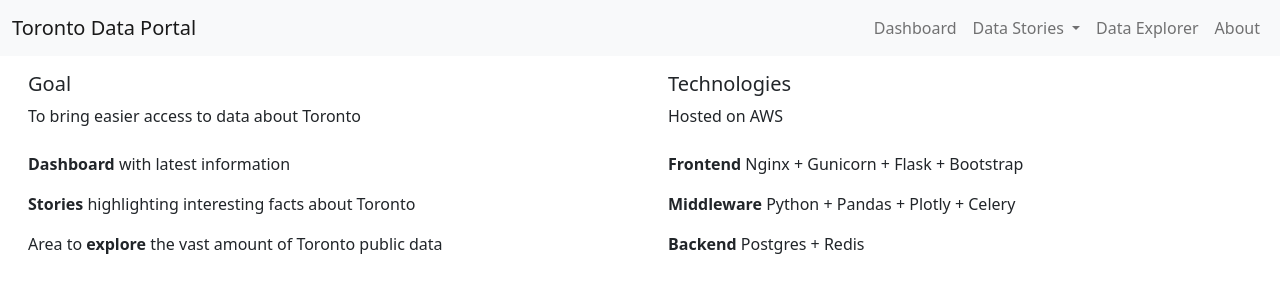
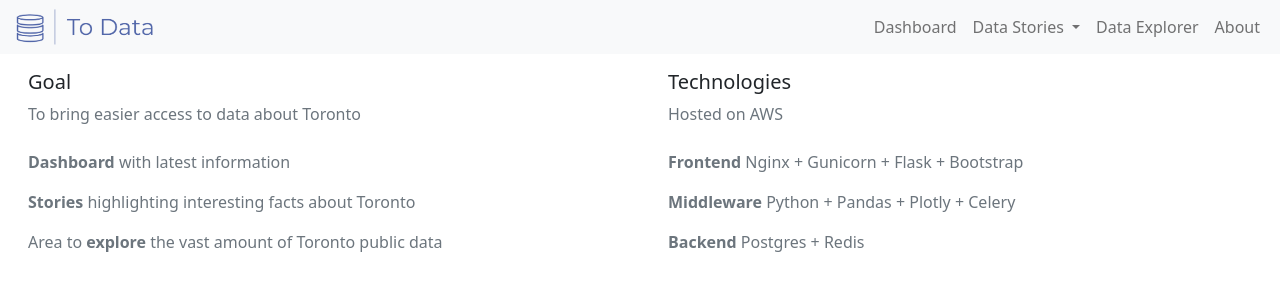
Before and after one commit to jackjyliu/project, a Flask app: page /about in a window 1280 px wide. Shown: the top 300 px of the page. Run offline with Flask 2, Linux system fonts and the light colour scheme; parts of the project's set-up code (start-up, migrations or seed data) failed here and were passed over.

Commit message:
added logo

```diff
--- a/todata/templates/about.html
+++ b/todata/templates/about.html
@@ -10,9 +10,9 @@
             <div class="card border-0">
                 <div class="card-body">
                     <h5 class="card-title">Goal</h5>
-                    <p class="card-text">To bring easier access to data about Toronto</p>
+                    <p class="card-text text-muted">To bring easier access to data about Toronto</p>
                 </div>
-                <ul class="list-group list-group-flush">
+                <ul class="list-group list-group-flush text-muted">
                     <li class="list-group-item border-0"><strong>Dashboard</strong> with latest information</li>
                     <li class="list-group-item border-0"><strong>Stories</strong> highlighting interesting facts about Toronto</li>
                     <li class="list-group-item border-0">Area to <strong>explore</strong> the vast amount of Toronto public data</li>
@@ -24,9 +24,9 @@
             <div class="card border-0">
                 <div class="card-body">
                     <h5 class="card-title">Technologies</h5>
-                    <p class="card-text">Hosted on AWS</p>
+                    <p class="card-text text-muted">Hosted on AWS</p>
                 </div>
-                <ul class="list-group list-group-flush">
+                <ul class="list-group list-group-flush text-muted">
                     <li class="list-group-item border-0"><strong>Frontend</strong> Nginx + Gunicorn + Flask + Bootstrap</li>
                     <li class="list-group-item border-0"><strong>Middleware</strong> Python + Pandas + Plotly + Celery</li>
                     <li class="list-group-item border-0"><strong>Backend</strong> Postgres + Redis</li>
--- a/todata/templates/base.html
+++ b/todata/templates/base.html
@@ -13,9 +13,11 @@
 
   <body>
     <!--Navbar-->
-    <nav class="navbar sticky-top navbar-expand-lg navbar-light bg-light">
+    <nav class="navbar sticky-top navbar-expand-lg navbar-light bg-light py-1">
       <div class="container-fluid">
-        <a class="navbar-brand" href="/">Toronto Data Portal</a>
+        <a class="navbar-brand" href="/">
+          <img src="/static/img/logo.png" alt="" width="144" height="36" class="d-inline-block align-top">
+        </a>
         <button class="navbar-toggler" type="button" data-bs-toggle="collapse" data-bs-target="#navbarNavDropdown" aria-controls="navbarNavDropdown" aria-expanded="false" aria-label="Toggle navigation">
           <span class="navbar-toggler-icon"></span>
         </button>
--- a/todata/templates/data_story_power.html
+++ b/todata/templates/data_story_power.html
@@ -8,7 +8,7 @@
     <div class="row">
         <div class="card border-0 text-left mb-3">
             <div class="card-body">
-            <h3>Which factors drive power usage in Toronto?</h3>
+            <h4>Which factors drive power usage in Toronto?</h4>
             </div>
             <ul class="list-group">
                 <li class="list-group-item border-0">1. Temperature</li>
```
Also changed, not shown: todata/static/img/logo.png (added).
